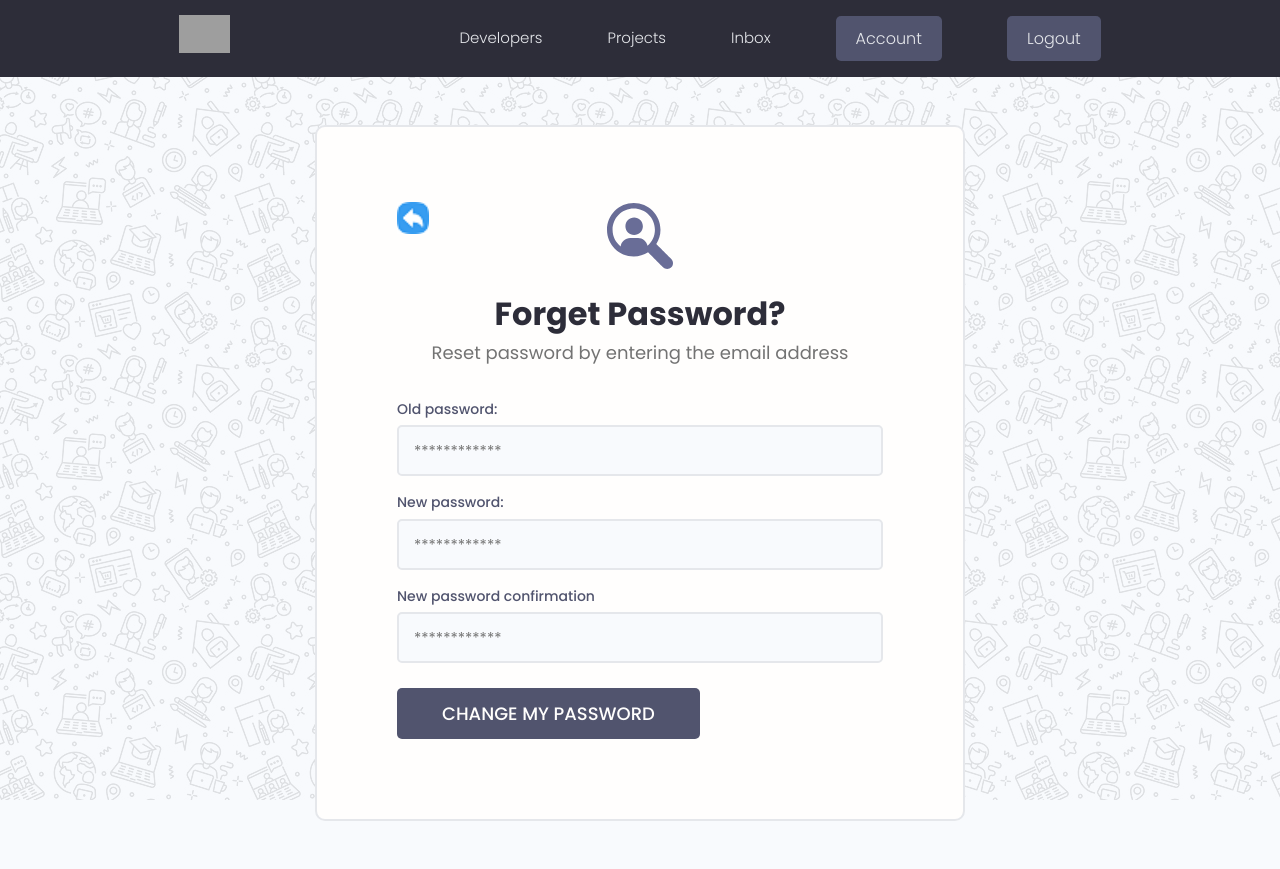
After one commit to Ramin-Asady/Developers, a Django app: page /edit_account/password_change in a window 1280 px wide. The commit adds this page. Run offline with Django 4.2, Linux system fonts and the light colour scheme; a user stored in the database is signed in; some libraries are stand-ins or nearby versions; grey boxes are pictures that could not be loaded.

Commit message:
Change Password functionality
User may want to change their password for some reason. Using two built in class views I've made this functionality. I've personalized the templates for these two class views.

```diff
--- a/developers/settings.py
+++ b/developers/settings.py
@@ -107,6 +107,8 @@ USE_I18N = True
 
 USE_TZ = True
 
+PASSWORD_RESET_TIMEOUT = 600
+
 EMAIL_BACKEND='django.core.mail.backends.smtp.EmailBackend'
 DEFAULT_FROM_EMAIL='yourMail@hotmail.com'  # You don't have to set Default Email. In my case I couldn't send reset password email via Hotmail .therefore I had to configure it like this
 EMAIL_HOST='smtp.office365.com'   # The host address for hotmail provider
--- a/static/css/app.css
+++ b/static/css/app.css
@@ -885,29 +885,41 @@ img {
 
 
 .msg-btn{
-  float:right;cursor: pointer; background-color: rgb(176, 253, 253);font-size: 16px;border-color: blueviolet;
-          color: black;padding:4px;border-radius: 5px;
+  float:right;
+  cursor: pointer;
+  background-color: rgb(176, 253, 253);
+  font-size: 16px;
+  border-color: blueviolet;
+  color: black;
+  padding:4px;
+  border-radius: 5px;
 }
 
 .p-reset1{
-  color: rgb(179, 120, 234); margin-left:5%;
+  color: rgb(179, 120, 234);
+  margin-left:5%;
 
 }
 
 .p-reset2{
-  color:  rgb(98, 31, 161); margin-left:5%;
+  color:  rgb(98, 31, 161);
+  margin-left:5%;
 }
 
 .p-reset3{
-  color: blueviolet; margin-left:5%;
+  color: blueviolet;
+  margin-left:5%;
 }
 
 .p-reset4{
-  color: rgb(98, 31, 161); margin-left:5%;margin-top:10px;
+  color: rgb(98, 31, 161);
+  margin-left:5%;
+  margin-top:10px;
 }
 
 .rev-log{
-  color:blueviolet;font-size:1.5em;
+  color:blueviolet;
+  font-size:1.5em;
 }
 
 
@@ -922,9 +934,52 @@ img {
 }
 
 .tag-form{
-  border-radius: 4px; padding:2px; border:2px dotted blue;margin-right:5px;color: blueviolet;display:inline;cursor: pointer;
+  border-radius: 4px;
+  padding:2px;
+  border:2px dotted blue;
+  margin-right:5px;
+  color: blueviolet;
+  display:inline;
+  cursor: pointer;
 }
 
 .tag-form span{
-  position: relative; top:-5px;margin-left:10px;color: red;
+  position: relative;
+  top:-5px;
+  margin-left:10px;
+  color: red;
 }
+
+.pass-change{
+  width: 200px;
+  margin:0 auto;
+  margin-bottom:20px;
+  border-radius: 4px;
+  text-align: center;
+}
+
+.pass-change a{
+  padding-top:1em;
+  padding-bottom:1em;
+  color:white;
+}
+
+#col-blue{
+  color:blue;
+}
+
+
+#col-red{
+  color:rgb(255, 0, 89);
+}
+
+#pass-back{
+  width:32px;
+  margin-bottom:-40px;
+}
+
+#change-done{
+  color: blue;
+  margin-left:5%;
+  margin-top:10px;
+}
--- /dev/null
+++ b/users/templates/password_change.html
@@ -0,0 +1,72 @@
+{% extends 'main.html' %}
+{% load static %}
+{% block content %}
+
+<div class="auth">
+    <div class="card">
+      <a href="{% url 'edit_account' %}"><img id="pass-back" src="{% static 'images/thumbnail/BackButton.png/' %}"></a>
+      <div class="auth__header text-center">
+        <a href="/">
+          <img src="{% static 'images/icon.svg' %}" alt="icon" />
+        </a>
+        <h3>Forget Password?</h3>
+        <p>Reset password by entering the email address</p>
+      </div>
+
+      <form action="" class="form auth__form" method="POST">
+        {% csrf_token %}
+        <!-- Input:Email -->
+        <div class="form__field">
+            <label for="formInput#email">Old password: </label>
+            <input
+              class="input input--email"
+              id="formInput#email"
+              type="password"
+              name="old_password"
+              placeholder="************"
+            />
+        </div>
+
+        <div class="form__field">
+            <label for="formInput#email">New password: </label>
+            <input
+              class="input input--email"
+              id="formInput#email"
+              type="password"
+              name="new_password1"
+              placeholder="************"
+            />
+        </div>
+
+        <div class="form__field">
+            <label for="formInput#email">New password confirmation </label>
+            <input
+              class="input input--email"
+              id="formInput#email"
+              type="password"
+              name="new_password2"
+              placeholder="************"
+            />
+        </div>
+
+        <div class="auth__actions">
+          <input class="btn btn--sub btn--lg" type="submit" value="CHANGE MY PASSWORD" />
+        </div>
+
+        {% for field in form %}
+
+          {% for error in field.errors %}
+
+              <p class="col6">{{error}}</p>
+
+          {% endfor %}
+
+        {% endfor %}
+
+      </form>
+
+    </div>
+  </div>
+
+
+{% endblock %}
--- a/users/urls.py
+++ b/users/urls.py
@@ -1,6 +1,8 @@
 from django.urls import path
 
 from . import views
+
+from django.contrib.auth import views as viewPass
 
 urlpatterns = [
 
@@ -24,4 +26,8 @@ urlpatterns = [
     path('inbox/<str:pk>', views.message , name="message"),
     path('inbox/message/delete/<str:pk>', views.messageDelete , name="messageDelete"),
 
+    path('edit_account/password_change' , viewPass.PasswordChangeView.as_view(template_name="password_change.html") , name='password_change'),
+    path('edit_account/password_change/done' , viewPass.PasswordChangeDoneView.as_view(template_name="password_change_successful.html") ,
+           name='password_change_done'),
+
               ]
```
Also changed, not shown: users/templates/edit_account.html (+6 -2 lines), users/templates/password_change_successful.html (added, +11 -0 lines).
